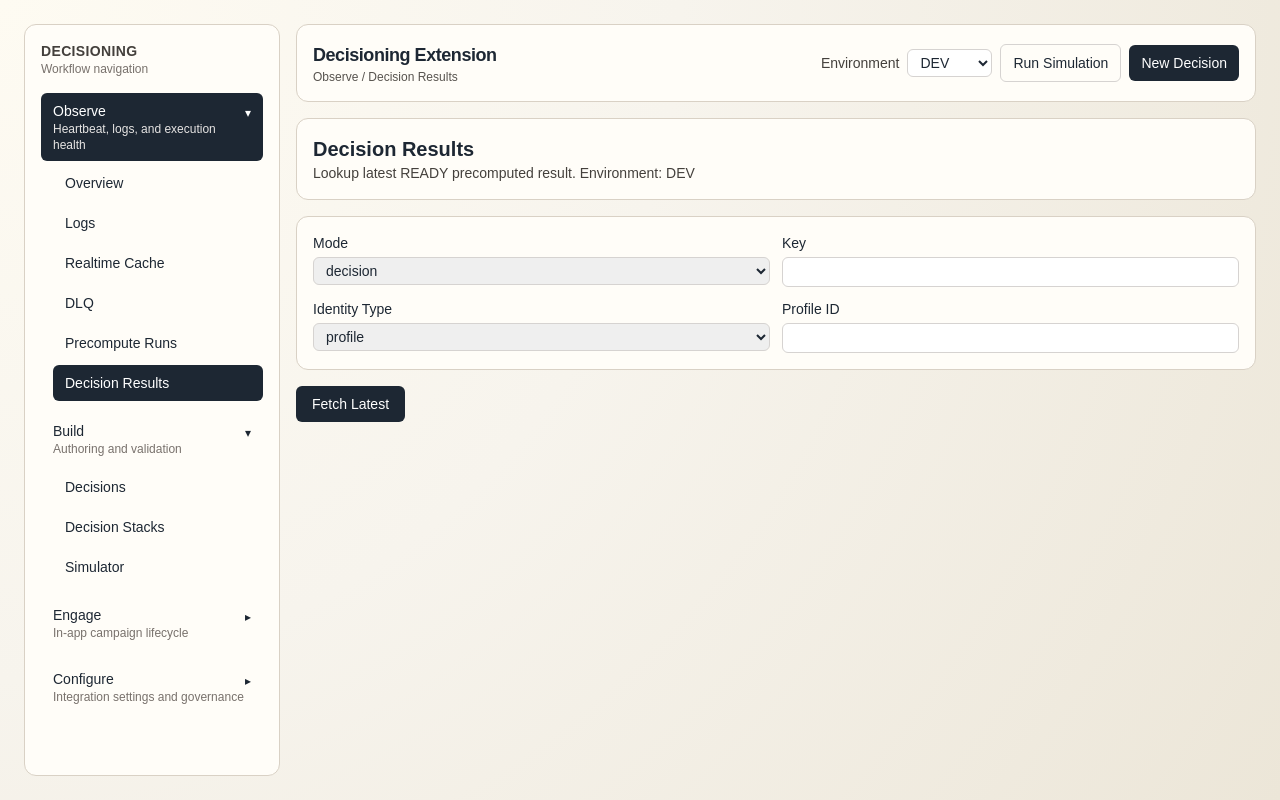
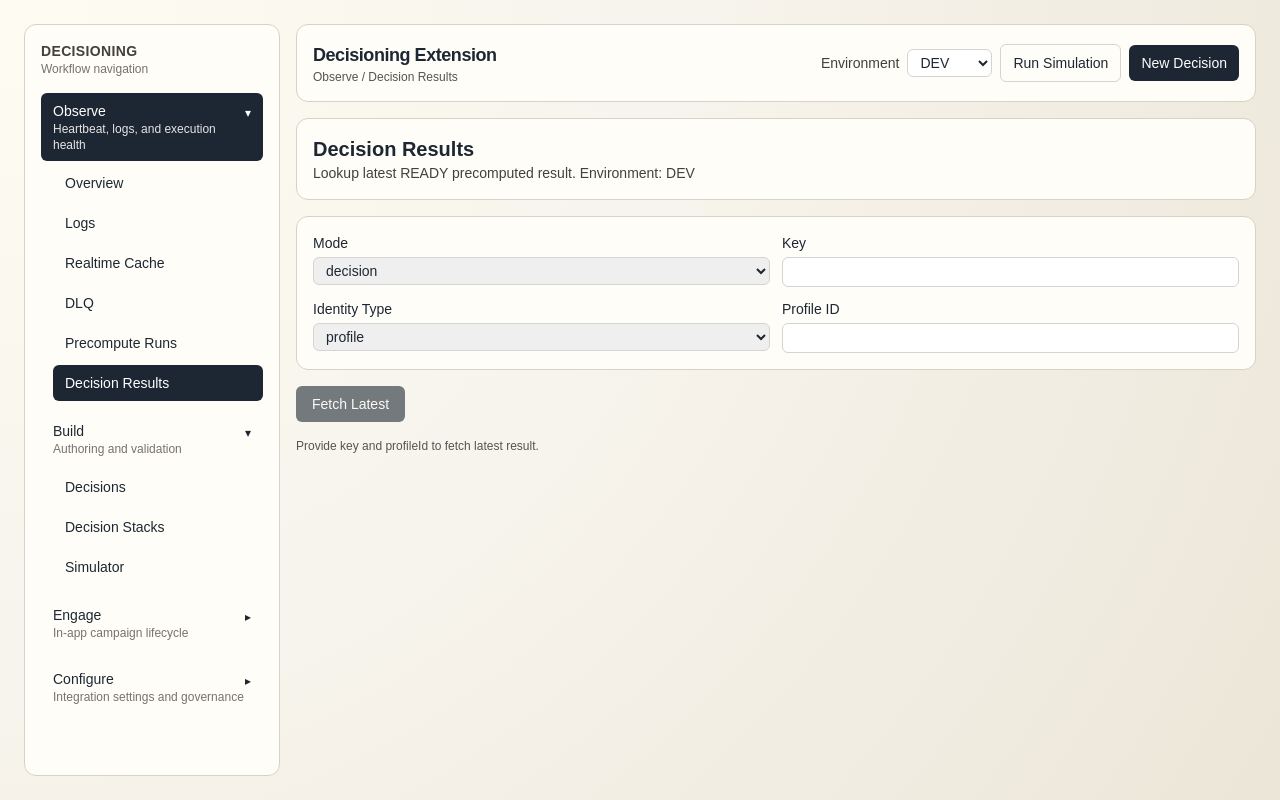
Before and after one commit to karelholub/Meiro-decision-engine, a Next.js app in the folder apps/ui/: page /execution/results in a window 1280 px wide. Built offline with nearby package versions, Linux system fonts and the light colour scheme; no server answers.

Commit message:
fix(ui): harden wizard hook order and results latest query validation

```diff
--- a/apps/ui/src/app/decisions/[decisionId]/editor-client.tsx
+++ b/apps/ui/src/app/decisions/[decisionId]/editor-client.tsx
@@ -435,14 +435,15 @@ export default function DecisionEditorClient({
     return () => window.clearTimeout(timeout);
   }, [tab, wizardDraft]);
 
+  const handleWizardDraftChange = useCallback((nextDefinition: DecisionDefinition) => {
+    setWizardDraft((current) => (sameDefinition(current, nextDefinition) ? current : nextDefinition));
+  }, []);
+
   if (!details || !selectedVersion) {
     return <p className="text-sm">Loading editor...</p>;
   }
 
   const statusVariant = selectedVersion.status === "ACTIVE" ? "success" : selectedVersion.status === "ARCHIVED" ? "warning" : "neutral";
-  const handleWizardDraftChange = useCallback((nextDefinition: DecisionDefinition) => {
-    setWizardDraft((current) => (sameDefinition(current, nextDefinition) ? current : nextDefinition));
-  }, []);
 
   return (
     <section className="space-y-4">
--- a/apps/ui/src/app/execution/results/page.tsx
+++ b/apps/ui/src/app/execution/results/page.tsx
@@ -21,19 +21,38 @@ export default function DecisionResultsPage() {
     return onEnvironmentChange(setEnvironment);
   }, []);
 
+  const trimmedKey = key.trim();
+  const trimmedProfileId = profileId.trim();
+  const trimmedLookupAttribute = lookupAttribute.trim();
+  const trimmedLookupValue = lookupValue.trim();
+  const hasValidIdentity =
+    identityMode === "profile" ? Boolean(trimmedProfileId) : Boolean(trimmedLookupAttribute) && Boolean(trimmedLookupValue);
+  const canFetch = Boolean(trimmedKey) && hasValidIdentity;
+
   const load = async () => {
+    if (!trimmedKey) {
+      setResult(null);
+      setMessage("Enter Decision/Stack key.");
+      return;
+    }
+    if (!hasValidIdentity) {
+      setResult(null);
+      setMessage(identityMode === "profile" ? "Enter Profile ID." : "Enter both lookup attribute and value.");
+      return;
+    }
+
     setLoading(true);
     try {
       const response = await apiClient.execution.results.latest({
         mode,
-        key,
+        key: trimmedKey,
         ...(identityMode === "profile"
           ? {
-              profileId
+              profileId: trimmedProfileId
             }
           : {
-              lookupAttribute,
-              lookupValue
+              lookupAttribute: trimmedLookupAttribute,
+              lookupValue: trimmedLookupValue
             })
       });
       setResult(response.item);
@@ -101,9 +120,19 @@ export default function DecisionResultsPage() {
         )}
       </div>
 
-      <button className="rounded-md bg-ink px-4 py-2 text-sm text-white" onClick={() => void load()} disabled={loading}>
+      <button
+        className="rounded-md bg-ink px-4 py-2 text-sm text-white disabled:cursor-not-allowed disabled:opacity-60"
+        onClick={() => void load()}
+        disabled={loading || !canFetch}
+      >
         Fetch Latest
       </button>
+
+      {!canFetch ? (
+        <p className="text-xs text-stone-600">
+          Provide key and {identityMode === "profile" ? "profileId" : "lookup attribute + value"} to fetch latest result.
+        </p>
+      ) : null}
 
       {message ? <p className="text-sm text-stone-800">{message}</p> : null}
 
--- a/apps/ui/src/lib/api.ts
+++ b/apps/ui/src/lib/api.ts
@@ -240,6 +240,40 @@ export const toQuery = (params: Record<string, string | number | boolean | undef
   }
   const query = search.toString();
   return query ? `?${query}` : "";
+};
+
+const validateLatestDecisionResultParams = (params: {
+  mode: "decision" | "stack";
+  key: string;
+  profileId?: string;
+  lookupAttribute?: string;
+  lookupValue?: string;
+}) => {
+  const key = params.key.trim();
+  const profileId = params.profileId?.trim() ?? "";
+  const lookupAttribute = params.lookupAttribute?.trim() ?? "";
+  const lookupValue = params.lookupValue?.trim() ?? "";
+
+  if (!key) {
+    throw new Error("Key is required.");
+  }
+
+  if (!profileId && !(lookupAttribute && lookupValue)) {
+    throw new Error("Provide profileId or both lookupAttribute and lookupValue.");
+  }
+
+  return {
+    mode: params.mode,
+    key,
+    ...(profileId
+      ? {
+          profileId
+        }
+      : {
+          lookupAttribute,
+          lookupValue
+        })
+  };
 };
 
 export const apiClient = {
@@ -589,7 +623,10 @@ export const apiClient = {
         profileId?: string;
         lookupAttribute?: string;
         lookupValue?: string;
-      }) => apiFetch<{ item: Record<string, unknown> | null }>(`/v1/results/latest${toQuery(params)}`),
+      }) => {
+        const validated = validateLatestDecisionResultParams(params);
+        return apiFetch<{ item: Record<string, unknown> | null }>(`/v1/results/latest${toQuery(validated)}`);
+      },
       cleanup: (olderThanDays?: number) =>
         apiFetch<{ status: string; deleted: number; olderThanDays: number }>(`/v1/results/cleanup`, {
           method: "POST",
```
